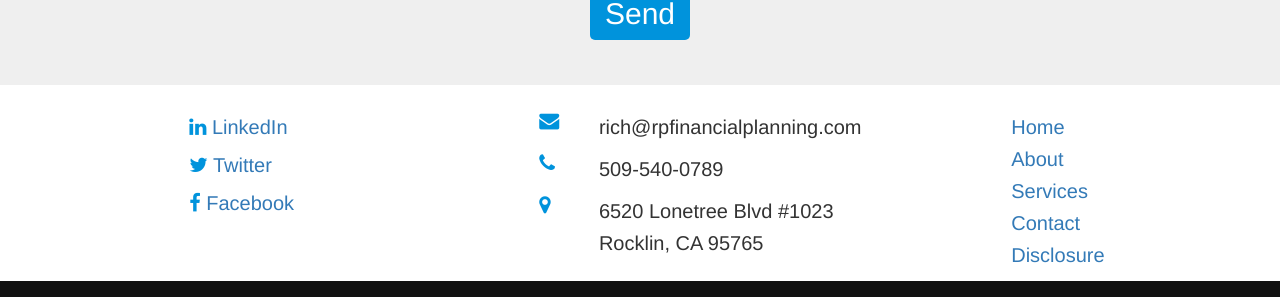
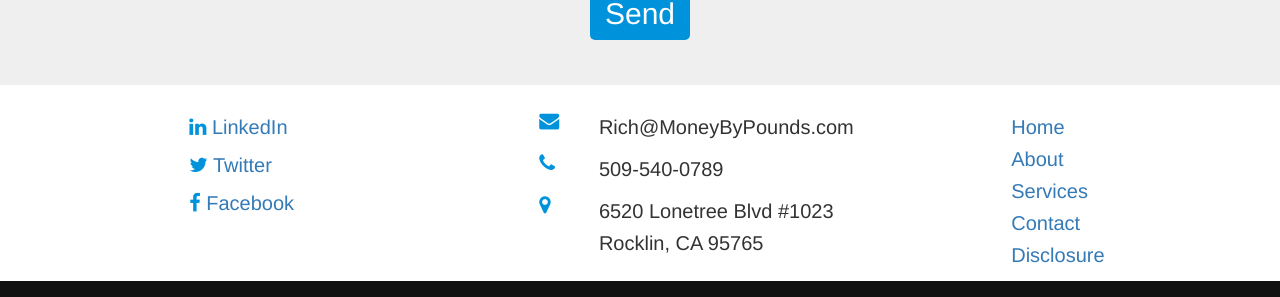
Before and after one commit to MoneyByPounds/MoneyByPounds.github.io, a Jekyll site: the page built from index.html, in a window 1280 px wide and 900 px high, scrolled down 2506 px. Shown: the part 567-864 px from the top of the window. Built offline with Jekyll 4.4.1, drawn with Linux system fonts in a browser that asks for light colours.

Commit message:
adds new email addy

```diff
--- a/_config.yml
+++ b/_config.yml
@@ -5,10 +5,10 @@
 # in the templates via {{ site.myvariable }}.
 
 title: Money by Pounds
-email: rich@rpfinancialplanning.com
+email: rich@moneybypounds.com
 description: Financial planning by Richard Pounds, CFP.
 baseurl: "/" # the subpath of your site, e.g. /blog
-url: "http://example.com" # the base hostname & protocol for your site
+url: "https://www.moneybypounds.comm" # the base hostname & protocol for your site
 
 # Build settings
 markdown: kramdown
--- a/_includes/footer.html
+++ b/_includes/footer.html
@@ -28,13 +28,13 @@
       <div class="col-sm-4 left-padding">
         <div class="flex-container">
           <div class="row">
-            <a href="mailto:rich@rpfinancialplanning.com">
+            <a href="mailto:rich@moneybypounds.com">
               <div class="col-sm-2">
                 <i class="fa fa-envelope pull-left contact-icon"></i>
               </div>
               <div class="col-sm-10">
                 <p>
-                  rich@rpfinancialplanning.com
+                Rich@MoneyByPounds.com
                 </p>
               </div>
             </a>
--- a/index.html
+++ b/index.html
@@ -234,7 +234,7 @@ title: Money By Pounds
     <div class="container">
       <div class="row text-center">
         <div class="col-sm-12 text-center">
-          <form method="POST" action="http://formspree.io/rich@rpfinancialplanning.com">
+          <form method="POST" action="http://formspree.io/rich@moneybypounds.com">
             <input class="input-text" type="text" name="name" placeholder="Your name"><br>
             <input class="input-text" type="email" name="email" placeholder="Your email"><br>
             <textarea class="input-text text-area"  name="message" placeholder="Your message"></textarea><br>
```
